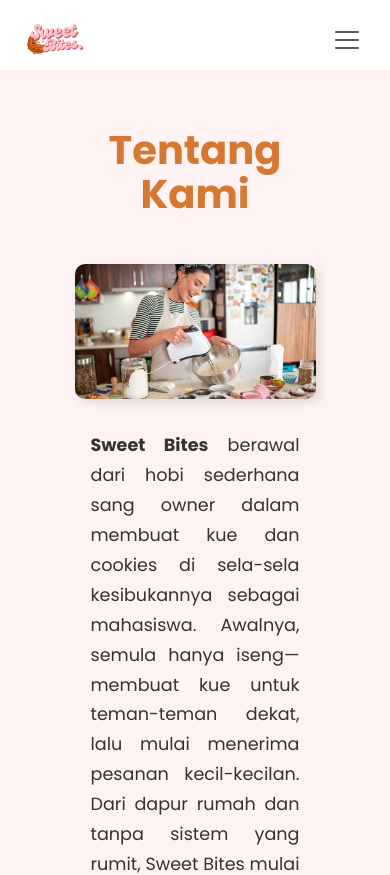
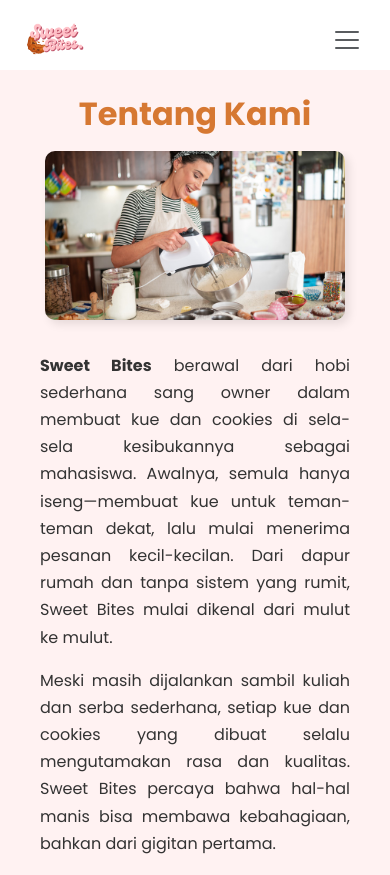
Before and after one commit to SoftDevTIB/Sweet-Bites-Kelompok-9, a React (Vite) app in the folder client/: page /tentang in a window 390 px wide. Shown: the top 875 px of the page. Built offline with nearby package versions, Linux system fonts and the light colour scheme.

Commit message:
[FIX] Membuat halaman detail menu & tentang kami responsive, menambah css header terhapus

```diff
--- a/client/src/customer/components/header.css
+++ b/client/src/customer/components/header.css
@@ -184,3 +184,19 @@
 .modal-actions {
   margin-top: 20px;
 }
+
+/* Simple Header */
+.simple-header {
+  background-color: #FFFFFF;
+  height: 80px;
+  border-bottom: 2px solid #ccc;
+  position: sticky;
+  z-index: 1000;
+  top: 0;
+}
+
+.simple-header .logo {
+  height: 78px;
+  object-fit: contain;
+  z-index: 1;
+}
--- a/client/src/customer/pages/MenuDetailPage.css
+++ b/client/src/customer/pages/MenuDetailPage.css
@@ -1,6 +1,11 @@
 .menu-detail-padding {
-  padding-top: 70px;
+  margin-top: 70px;
   background-color: #FFF2F2;
+}
+
+.menu-detail-padding .col-md-4 img {
+  margin: 0 auto;
+  display: block;
 }
 
 .menu-detail-heading {
@@ -67,3 +72,29 @@
   color: #3B7883 !important;
   border-radius: 20px;
 }
+
+@media (max-width: 767.5px) {
+  .menu-detail-padding .col-md-4 img {
+    width: 50%;
+  }
+
+  .menu-detail-heading {
+    margin-top: 30px;
+  }
+}
+
+@media (max-width: 550px) {
+  .menu-detail-padding .col-md-4 img {
+    width: 80%;
+  }
+}
+
+@media (max-width: 420px) {
+  .menu-detail-description {
+    font-size: 12px;
+  }
+
+  .detail-btn-group .btn {
+    font-size: 12px;
+  }
+}
--- a/client/src/customer/pages/MenuDetailPage.jsx
+++ b/client/src/customer/pages/MenuDetailPage.jsx
@@ -98,20 +98,24 @@
     <>
       <Header />
       <Toast message={toastMessage} show={toastShow} onClose={() => setToastShow(false)} />
-      <div className="header-spacer" />
-      <main className="container p-5 menu-detail-padding" style={{ backgroundColor: '#FFF2F2', paddingTop: headerHeight }}>
-        <div className="row align-items-center">
-          <div className="col-md-6">
+      <main className="container p-5 menu-detail-padding">
+        <div className="row">
+          <div className="col-md-4">
             <img src={product.photo ? `/uploads/${product.photo}` : ''} alt={product.productName} className="img-fluid rounded" />
           </div>
-          <div className="col-md-6">
+          <div className="col-md-8">
             <h2 className="menu-detail-heading">{product.productName}</h2>
             <p className="menu-detail-description">{product.description}</p>
             <p className={product.stock > 0 ? 'menu-detail-stock-available' : 'menu-detail-stock-unavailable'}>
               {product.stock > 0 ? 'Tersedia' : 'Tidak tersedia'}
             </p>
             <h4 className="menu-detail-price">Rp {formatPrice(product.price)}</h4>
-            <button className="btn btn-add-to-cart me-4" disabled={product.stock <= 0} onClick={handleAddToCart}>
+            <div className="d-flex flex-wrap gap-3 mt-3 detail-btn-group">
+              <button
+                className="btn btn-add-to-cart"
+                disabled={product.stock <= 0}
+                onClick={handleAddToCart}
+              >
                 <FiShoppingCart /> Add To Cart
               </button>
               <button
@@ -125,6 +129,7 @@
               </button>
             </div>
           </div>
+        </div>
       </main>
       <Footer />
     </>
--- a/client/src/customer/pages/TentangKamiPage.css
+++ b/client/src/customer/pages/TentangKamiPage.css
@@ -12,42 +12,69 @@
 }
 
 .tentang-content {
-  display: flex;
-  flex-direction: column;
-  align-items: center;
-  gap: 2rem;
   padding: 0 1rem;
   box-sizing: border-box;
+  overflow: hidden;
 }
 
 .tentang-image {
   width: 100%;
-  max-width: 400px;
+  max-width: 300px;
+  height: auto;
+  float: left;
+  margin: 0 1.5rem 1rem 0;
   border-radius: 10px;
   object-fit: cover;
   box-shadow: 4px 4px 10px rgba(0, 0, 0, 0.1);
 }
 
 .tentang-text {
-  width: 100%;
-  max-width: 700px;
   color: #333;
   font-size: 1.1rem;
   line-height: 1.7;
   text-align: justify;
-  padding: 0 1rem;
-  box-sizing: border-box;
 }
 
-@media (min-width: 768px) {
-  .tentang-content {
-    flex-direction: row;
-    align-items: flex-start;
-    justify-content: center;
+@media (max-width: 850px) {
+  .tentang-wrapper {
+    padding: 8rem 4rem;
+  }
+}
+
+@media (max-width: 768px) {
+  .tentang-image {
+    float: none;
+    display: block;
+    margin: 0 auto 2rem auto;
+  }
+
+  .tentang-title {
+    margin-bottom: 20px;
+  }
+}
+
+@media (max-width: 480px) {
+  .tentang-wrapper {
+    padding: 4rem 1.5rem;
+    padding-top: 6rem;
+  }
+
+  .tentang-title {
+    font-size: 2rem;
   }
 
   .tentang-text {
-    padding-left: 2rem;
-    padding-right: 0;
+    font-size: 1rem;
   }
 }
+
+@media (max-width: 380px) {
+  .tentang-title {
+    font-size: 1.5rem;
+    margin-bottom: 10px;
+  }
+
+  .tentang-text {
+    font-size: 0.8rem;
+  }
+}
```
Lines whose indentation alone changed are shown as unchanged.
